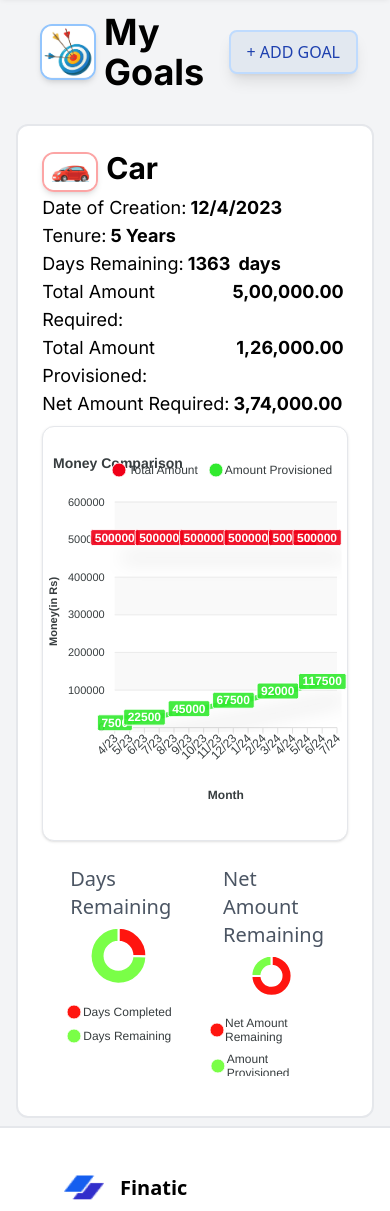
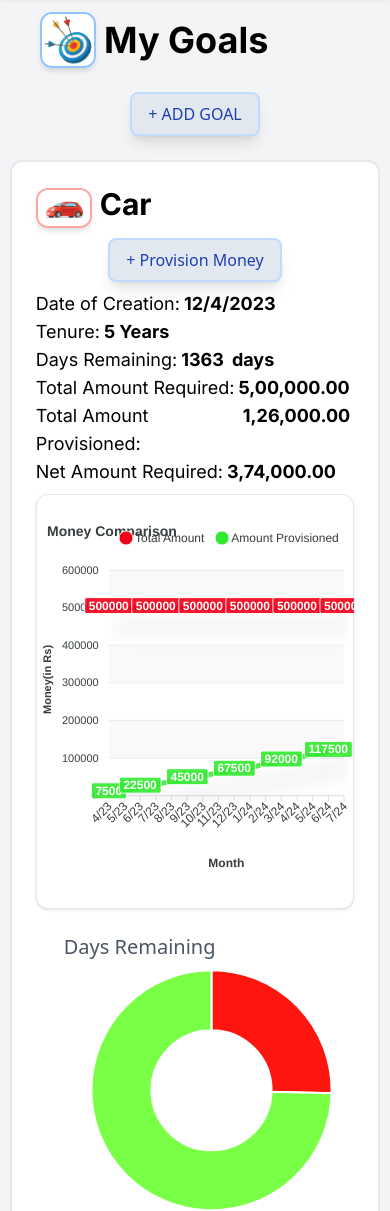
Before and after one commit to arpan9422/Web_Wizards_PISB_TechRush_2024, a website: page frontend/goals.html in a window 390 px wide. Shown: the part 60-1271 px from the top of the page. Drawn offline with nearby package versions, Linux system fonts and the light colour scheme.

Commit message:
Navbar updated with html titles

```diff
--- a/frontend/goals.html
+++ b/frontend/goals.html
@@ -4,7 +4,7 @@
 <head>
     <meta charset="UTF-8">
     <meta name="viewport" content="width=device-width, initial-scale=1.0">
-    <title>Document</title>
+    <title>Finatic-Goals</title>
     <link href="https://fonts.googleapis.com/css2?family=Inter:wght@400;500;700&display=swap" rel="stylesheet">
     <script src="https://cdn.tailwindcss.com"></script>
     <script src="https://cdn.jsdelivr.net/npm/apexcharts"></script>
@@ -98,12 +98,12 @@
     <!-- goals page -->
 
     <div class="mb-2">
-        <div class="flex">
-            <div class="mx-8 my-4 w-6/12 flex items-center">
+        <div class="flex flex-col md:flex-row">
+            <div class="mx-8 my-4 w-[90] md:w-6/12 flex items-center">
                 <img class="w-14 rounded-xl mx-2 shadow-md border-2 border-blue-300" src="./img/goal_img.jpg" alt="">
                 <h1 class="text-4xl font-inter font-semibold text-black">My Goals</h1>
             </div>
-            <div class="mx-8 my-4 w-6/12 flex items-center justify-end">
+            <div class="md:mx-8 md:my-4 w-full md:w-6/12 flex items-center justify-center md:justify-end">
                 <button
                     class=" w-30 shadow-lg bg-slate-200 border-2 my-2 border-blue-200 text-blue-800 px-4 py-2 rounded-lg font-medium hover:bg-blue-300 hover:text-white">
                     + ADD GOAL
@@ -112,10 +112,18 @@
         </div>
 
         <div class="flex justify-center">
-            <div class="bg-white mt-4 flex flex-col border-2 border-gray-200 rounded-xl p-6 w-11/12 justify-center">
-                <div class="flex rounded-xl w-full items-center">
-                    <img class="w-14 border-2 border-red-300 rounded-xl shadow-md" src="./img/car.jpg" alt="car">
-                    <h2 class="font-semibold mb-2 text-3xl font-inter ml-2"> Car </h2>
+            <div class="bg-white my-4 flex flex-col border-2 border-gray-200 rounded-xl p-6 w-[95vw] lg:w-11/12 justify-center">
+                <div class="flex md:flex-row flex-col justify-center md:justify-start">
+                    <div class="flex w-[90vw] md:w-6/12 items-center">
+                        <img class="w-14 border-2 border-red-300 rounded-xl shadow-md" src="./img/car.jpg" alt="car">
+                        <h2 class="font-semibold mb-2 text-3xl font-inter ml-2"> Car </h2>
+                    </div>
+                    <div class="flex w-full md:w-6/12 md:justify-end items-center justify-center">
+                        <button
+                            class=" w-30 shadow-lg bg-slate-200 border-2 my-2 border-blue-200 text-blue-800 px-4 py-2 rounded-lg font-medium hover:bg-blue-300 hover:text-white">
+                            + Provision Money
+                        </button>
+                    </div>
                 </div>
                 <div class="flex rounded-xl w-full">
                     <h2 class="text-lg font-inter">Date of Creation:</h2>
@@ -223,9 +231,9 @@
                     </script>
                 </div>
 
-                <div class="flex">
+                <div class="flex flex-col justify-center md:justify-normal md:flex-row">
                     <!-- days remaining -->
-                    <div class="flex flex-col w-6/12 my-4">
+                    <div class="flex flex-col w-[90vw] md:w-6/12 my-4">
                         <div class="px-6">
                             <h3 class="text-xl text-gray-600 pl-1 font-medium">Days Remaining</h3>
                         </div>
@@ -265,11 +273,11 @@
                         </script>
                     </div>
                     <!-- Amount remaining -->
-                    <div class="flex flex-col w-6/12 my-4">
+                    <div class="flex flex-col h-auto w-95vw md:w-6/12 my-4">
                         <div class="px-6">
                             <h3 class="text-xl text-gray-600 pl-1 font-medium">Net Amount Remaining</h3>
                         </div>
-                        <div id="_chart"></div>
+                        <div id="_chart" class=""></div>
                         <script>
                             var options = {
                                 chart: {
```
Also changed, not shown: frontend/Transactions.html (+5 -2 lines), frontend/analytics.html (+1 -1 lines), frontend/dashboard.html (+1 -1 lines), frontend/profile.html (+13 -17 lines).
